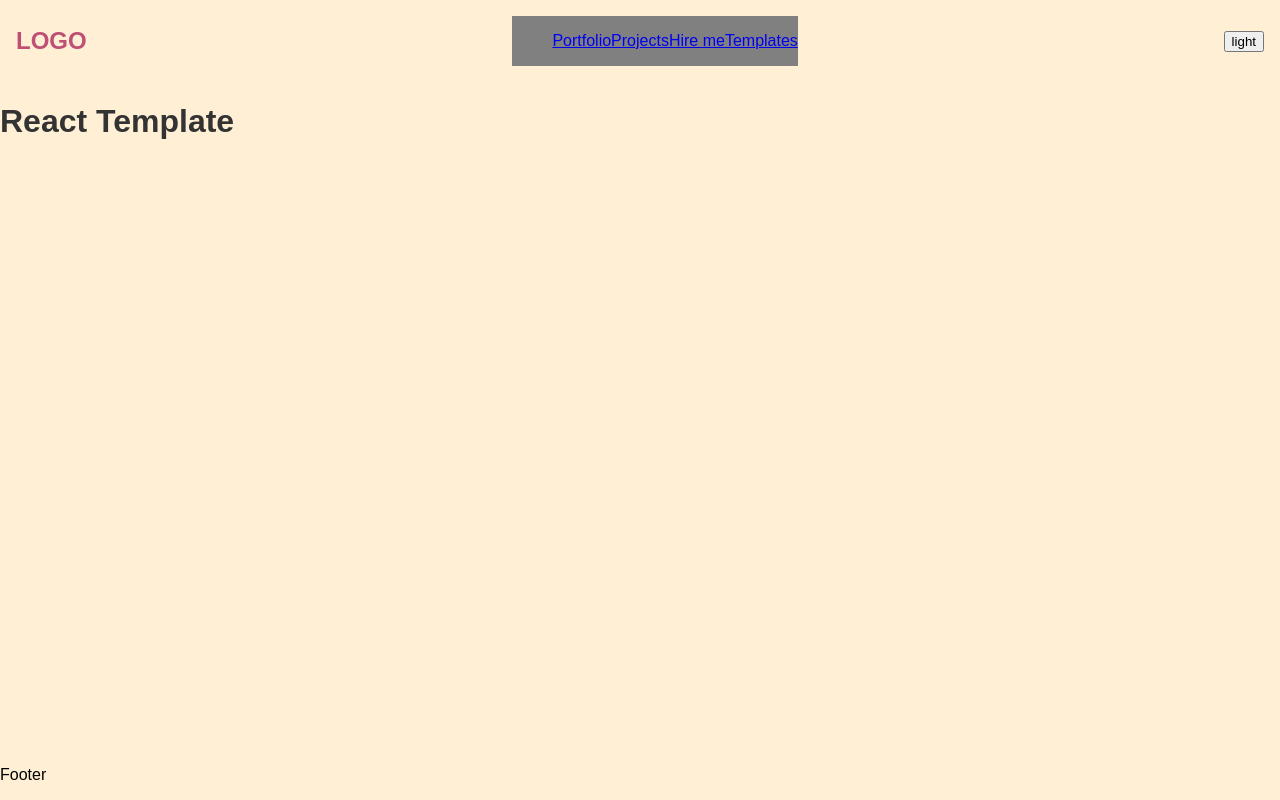
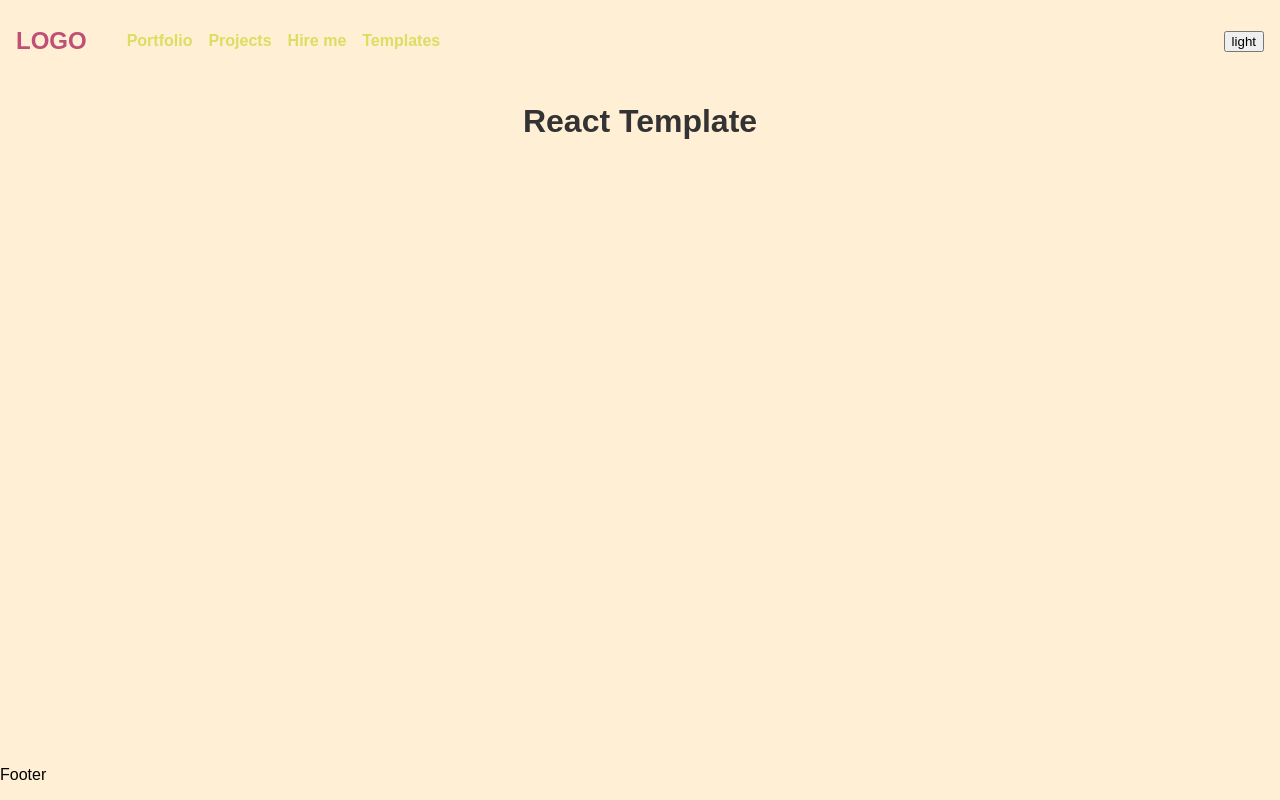
Before and after one commit to Moesera/portfolio-page, a React (Vite) app: page / in a window 1280 px wide. Built offline with nearby package versions, Linux system fonts and the light colour scheme.

Commit message:
initial page structure

```diff
--- a/src/components/layout/Header/index.jsx
+++ b/src/components/layout/Header/index.jsx
@@ -10,9 +10,8 @@ const Header = () => {
   return (
     <S.Header>
       <S.Wrapper $align="center" $justify="space-between" $padding="1rem">
-        <S.Logo>Logo</S.Logo>
         <Nav />
-        {/* This is the beginner switch */}
+        {/* Theme switch */}
         <button onClick={toggleTheme}>{mode}</button>
       </S.Wrapper>
     </S.Header>
--- a/src/components/layout/Nav/index.jsx
+++ b/src/components/layout/Nav/index.jsx
@@ -1,15 +1,14 @@
-import { Link } from "react-router-dom";
-
 import * as S from '../../../styled-components/App.styles';
 
 const Nav = () => {
   return (
     <S.Nav>
+      <S.Logo>Logo</S.Logo>
       <ul>
-        <Link>Portfolio</Link>
-        <Link>Projects</Link>
-        <Link>Hire me</Link>
-        <Link>Templates</Link>
+        <S.Link>Portfolio</S.Link>
+        <S.Link>Projects</S.Link>
+        <S.Link>Hire me</S.Link>
+        <S.Link>Templates</S.Link>
       </ul>
     </S.Nav>
   )
--- a/src/styled-components/App.styles.js
+++ b/src/styled-components/App.styles.js
@@ -3,10 +3,11 @@ import styled from "styled-components";
 
 // Default colors fallback
 export const defaultMode = {
-  primary: 'red',
-  secondary: 'green',
+  primary: 'black',
+  secondary: 'grey',
   title: 'yellow',
   subtitles: 'yellow',
+  icons: "yellow",
 };
 
 // Page transition
@@ -30,16 +31,22 @@ export const Header = styled.header`
 `;
 
 export const Nav = styled.nav`
-  background: grey;
-  ul, Link {
-    color: white;
-    text-decoration: none;
+  display: flex;
+  align-items: center;
+  ul {
+  display: flex;
+  gap: 1rem;
   }
 `;
 
 export const Link = styled(RouterLink)`
-  color: white;
+  font-weight: bold;
+  color: ${({theme}) => (theme ? theme.secondary : defaultMode.secondary)};
   text-decoration: none;
+
+  &:hover {
+    text-decoration: underline;
+  }
 `;
 
 export const Footer = styled.footer`
@@ -55,7 +62,7 @@ export const Logo = styled.span`
   text-transform: uppercase;
 `;
 
-// Wrappers
+// Wrappers:
 // .div.attrs<{ $justify, $align, $padding }>
 export const Wrapper = styled.div`
   display: flex;
@@ -64,17 +71,18 @@ export const Wrapper = styled.div`
   padding: ${props => props.$padding || ""};
 `;
 
+// Page styles
+export const Title = styled.h1`
+  color: ${({theme}) => (theme ? theme.title : defaultMode.title)};
+`;
+
+// STYLED COMPONENTS EXAMPLES
+
 /**
 * HOW TO CREATE A COMPONENT BASED ON AN EXCISTING BASE COMPONENT
-* Example:
 * // export const HeaderWrapper = styled(Wrapper)`
 * // justify-content: space-between;
 * // align-items: center;
 * // padding: 1rem 1rem;
 * // `;
 */
-
-// Page styles
-export const Title = styled.h1`
-  color: ${({theme}) => (theme ? theme.title : defaultMode.title)};
-`;
--- a/src/styled-components/GlobalStyle.jsx
+++ b/src/styled-components/GlobalStyle.jsx
@@ -41,8 +41,10 @@ body {
 /* Common style */
 body {
   font-family: Arial, sans-serif;
-  background-color: #f8f8f8;
-  color: #333;
+}
+
+h1 {
+  text-align: center;
 }
 
 main {
```
